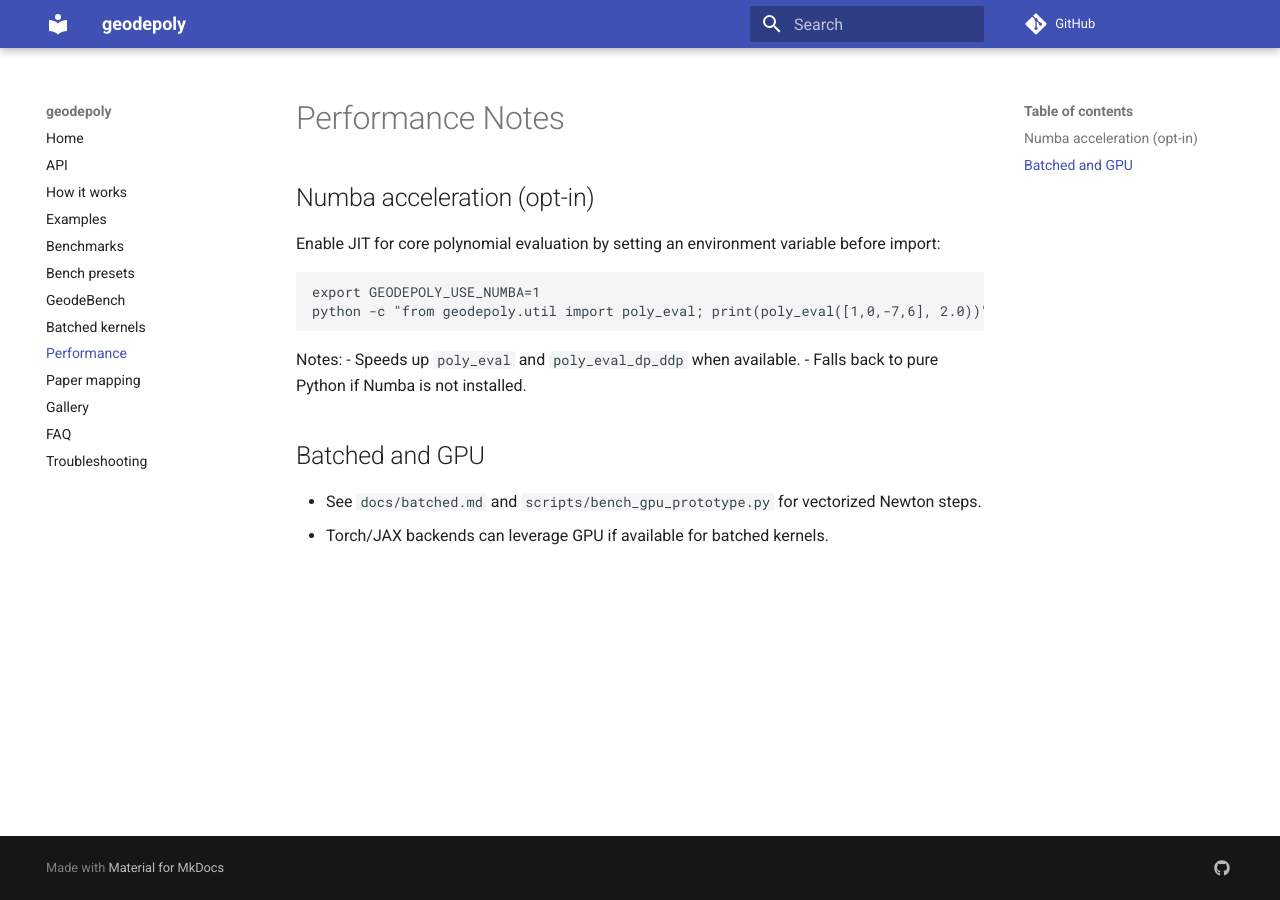
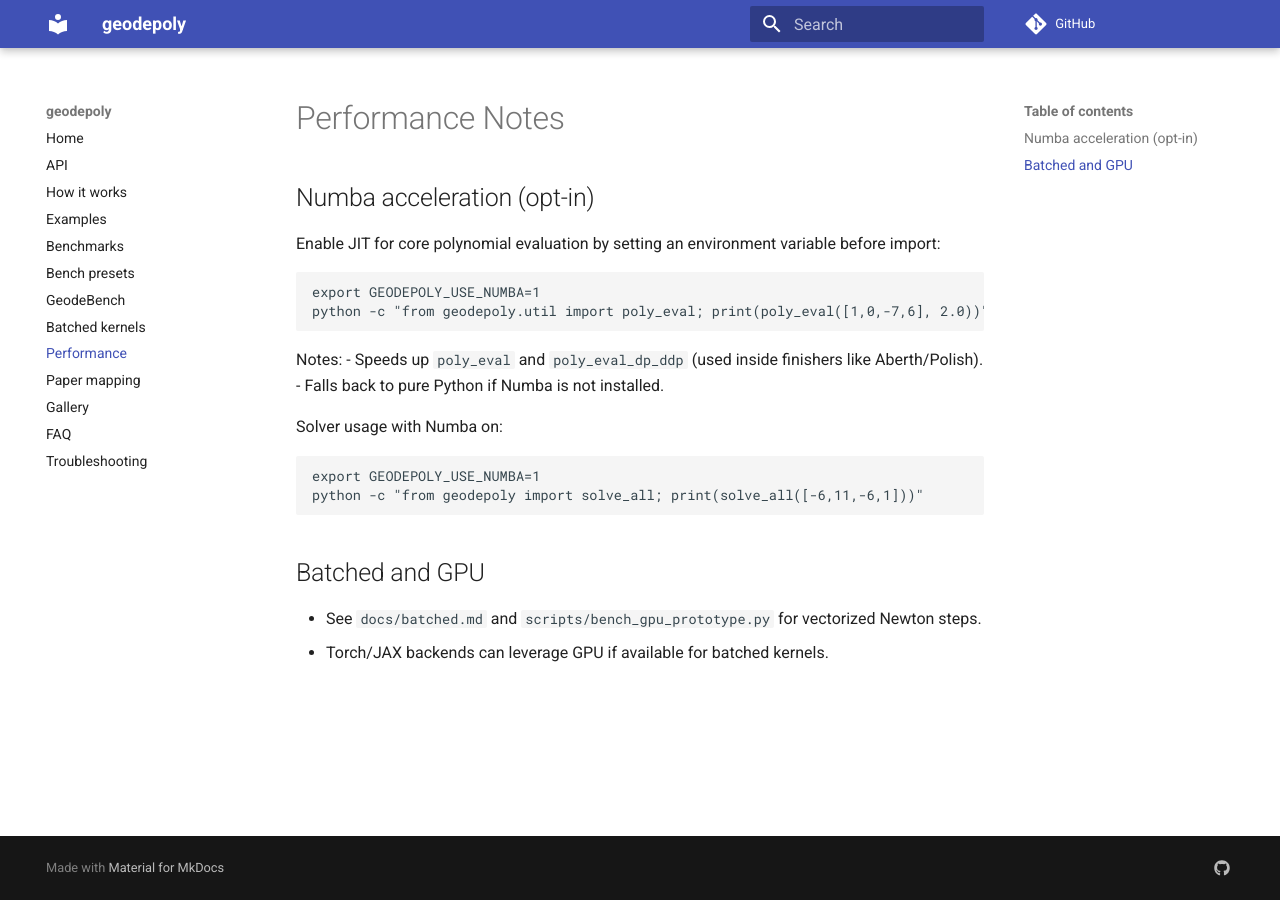
Before and after one commit to ricfulop/geodepoly, an MkDocs documentation site: the page built from docs/performance.md, in a window 1280 px wide. Built offline with MkDocs 1.6.1 and Material for MkDocs 9.7.7, drawn with Linux system fonts in a browser that asks for light colours; comment, search, counter and statistics services are not loaded.

Commit message:
docs(perf): note Numba also accelerates finishers; show solver example

````diff
--- a/docs/performance.md
+++ b/docs/performance.md
@@ -10,8 +10,15 @@ python -c "from geodepoly.util import poly_eval; print(poly_eval([1,0,-7,6], 2.0
 ```
 
 Notes:
-- Speeds up `poly_eval` and `poly_eval_dp_ddp` when available.
+- Speeds up `poly_eval` and `poly_eval_dp_ddp` (used inside finishers like Aberth/Polish).
 - Falls back to pure Python if Numba is not installed.
+
+Solver usage with Numba on:
+
+```bash
+export GEODEPOLY_USE_NUMBA=1
+python -c "from geodepoly import solve_all; print(solve_all([-6,11,-6,1]))"
+```
 
 ## Batched and GPU
 
````
